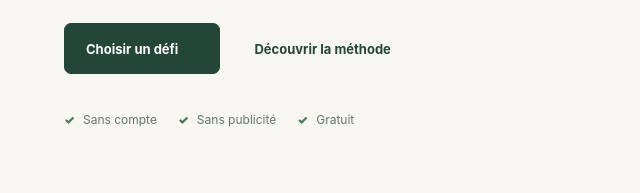
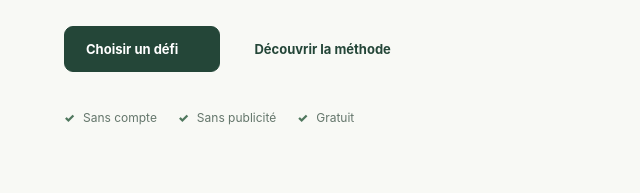
Before and after one commit to ATAC-tounde/Human-First, a website with bundled scripts: page public/index.html in a window 1280 px wide. Shown: the part 525-718 px from the top of the page, 0-640 px from the left. Built offline with nearby package versions, Linux system fonts and the light colour scheme; files whose address does not match are found by name.

Commit message:
style(site): unify warm high-contrast page surfaces, accessible controls and clean background

```diff
--- a/public/ui/header.css
+++ b/public/ui/header.css
@@ -110,3 +110,30 @@ header.hf-site-header :is(.hf-brand,.hf-site-nav a,#language-switch):disabled{op
  header.hf-site-header .hf-site-nav a{font-size:12px!important;padding:10px 9px}
 }
 @media print{header.hf-site-header{display:none!important}}
+
+
+/* Shared page finish: restrained surfaces, dependable contrast and controls.
+ * Local product-specific layouts remain intact; only their visual baselines align. */
+html{background:#f8f9f5!important}
+body{background:#f8f9f5!important;background-image:none!important}
+body>.grain{display:none!important}
+body .shell,body .page,body .site-shell{background-image:none!important}
+:is(.button,.primary,.secondary,.primary-btn,.outline-btn,.hf-action,.small,.quiet,.file-label){
+ border-radius:9px!important;
+}
+:is(button.primary,button.secondary,button.primary-btn,button.outline-btn,
+ button.hf-action,button.button,button.small,button.quiet,
+ a.button,a.hf-action,label.file-label){
+ min-height:44px;
+}
+:is(button,a,input,select,textarea,.file-label):focus-visible{
+ outline:3px solid #ad623d!important;outline-offset:3px!important;
+}
+:is(.hero-copy,.hero-lead,.lede,.hero-intro,.focus-lead){text-wrap:pretty}
+:is(.program-card,.hf-library-card,.focus-card,.lesson-card,.studio-library-card){
+ box-shadow:0 3px 14px rgba(18,47,36,.045);
+}
+@media(prefers-reduced-motion:reduce){
+ html{scroll-behavior:auto!important}
+ header.hf-site-header *{transition:none!important}
+}
```
